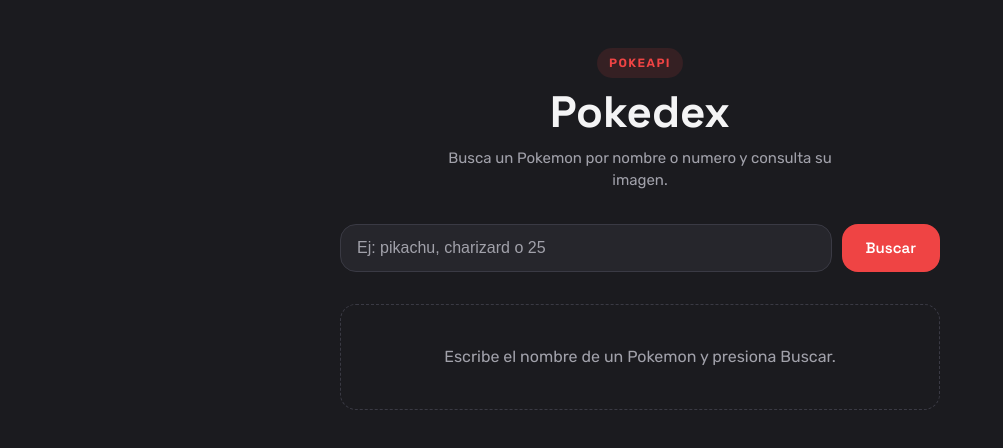
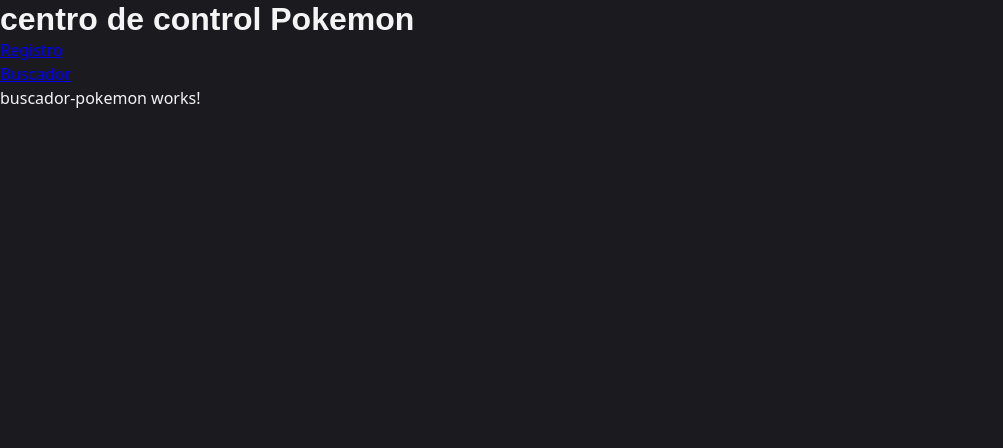
Before and after one commit to cr421229-boop/20260829_TALLER_ANGULAR_POKEMON, an Angular app in the folder BuscadorPokemon/: page /buscador in a window 1280 px wide. Shown: the top 448 px of the page, without its empty margins (0-1003 px from the left). Built offline with nearby package versions, Linux system fonts and the light colour scheme.

Commit message:
creacion de routing, registro de arranque, configuración base y creación de componentes

```diff
--- a/BuscadorPokemon/src/app/app.component.html
+++ b/BuscadorPokemon/src/app/app.component.html
@@ -1,53 +1,14 @@
-<main class="page">
-  <header class="header">
-    <div class="badge">PokeAPI</div>
-    <h1 class="title">Pokedex</h1>
-    <p class="subtitle">Busca un Pokemon por nombre o numero y consulta su imagen.</p>
-  </header>
+<header>
+  <h1>{{ titulo }}</h1>
 
-  <form class="search" (ngSubmit)="search()">
-    <input
-      class="search-input"
-      type="text"
-      name="query"
-      [(ngModel)]="query"
-      placeholder="Ej: pikachu, charizard o 25"
-      autocomplete="off"
-      aria-label="Nombre o numero del Pokemon"
-    />
-    <button class="search-button" type="submit" [disabled]="loading">
-      {{ loading ? 'Buscando...' : 'Buscar' }}
-    </button>
-  </form>
+  <nav>
+    <ul>
+      <li><a routerLink="/registro" routerLinkActive="active">Registro</a></li>
+      <li><a routerLink="/buscador" routerLinkActive="active">Buscador</a></li>
+    </ul>
+  </nav>
+</header>
 
-  <section class="results" aria-live="polite">
-    <p class="error" *ngIf="error">{{ error }}</p>
-
-    <div class="card" *ngIf="pokemon && !error">
-      <div class="card-image">
-        <img [src]="pokemon.image" [alt]="pokemon.name" width="220" height="220" />
-      </div>
-      <div class="card-body">
-        <span class="card-id">{{ formatId(pokemon.id) }}</span>
-        <h2 class="card-name">{{ pokemon.name }}</h2>
-        <div class="types">
-          <span class="type" *ngFor="let type of pokemon.types">{{ type }}</span>
-        </div>
-        <div class="stats">
-          <div class="stat">
-            <span class="stat-label">Altura</span>
-            <span class="stat-value">{{ pokemon.height / 10 }} m</span>
-          </div>
-          <div class="stat">
-            <span class="stat-label">Peso</span>
-            <span class="stat-value">{{ pokemon.weight / 10 }} kg</span>
-          </div>
-        </div>
-      </div>
-    </div>
-
-    <div class="placeholder" *ngIf="!pokemon && !error && !loading">
-      <p>Escribe el nombre de un Pokemon y presiona Buscar.</p>
-    </div>
-  </section>
+<main>
+  <router-outlet></router-outlet>
 </main>
--- a/BuscadorPokemon/src/app/app.component.ts
+++ b/BuscadorPokemon/src/app/app.component.ts
@@ -1,48 +1,12 @@
 import { Component } from '@angular/core';
-import { CommonModule } from '@angular/common';
-import { FormsModule } from '@angular/forms';
-import { Pokemon, PokemonService } from './pokemon.service';
-
+import { RouterOutlet, RouterLink, RouterLinkActive} from '@angular/router';
 @Component({
   selector: 'app-root',
-  standalone: true,
-  imports: [CommonModule, FormsModule],
   templateUrl: './app.component.html',
-  styleUrl: './app.component.css',
+  styleUrls: ['./app.component.css'],
+  imports: [RouterOutlet, RouterLink, RouterLinkActive],
+  standalone: true
 })
 export class AppComponent {
-  query = '';
-  pokemon: Pokemon | null = null;
-  loading = false;
-  error = '';
-
-  constructor(private pokemonService: PokemonService) {}
-
-  search(): void {
-    const term = this.query.trim();
-    if (!term) {
-      this.error = 'Escribe el nombre o numero de un Pokemon.';
-      this.pokemon = null;
-      return;
-    }
-
-    this.loading = true;
-    this.error = '';
-
-    this.pokemonService.search(term).subscribe({
-      next: (result) => {
-        this.pokemon = result;
-        this.loading = false;
-      },
-      error: () => {
-        this.pokemon = null;
-        this.loading = false;
-        this.error = `No se encontro ningun Pokemon con "${term}".`;
-      },
-    });
-  }
-
-  formatId(id: number): string {
-    return '#' + id.toString().padStart(3, '0');
-  }
+  titulo = 'centro de control Pokemon';
 }
--- /dev/null
+++ b/BuscadorPokemon/src/app/components/buscador-pokemon/buscador-pokemon.component.html
@@ -0,0 +1 @@
+<p>buscador-pokemon works!</p>
--- /dev/null
+++ b/BuscadorPokemon/src/app/components/registro-usuario/registro-usuario.component.html
@@ -0,0 +1 @@
+<p>registro-usuario works!</p>
--- a/BuscadorPokemon/src/index.html
+++ b/BuscadorPokemon/src/index.html
@@ -7,13 +7,7 @@
     <meta name="viewport" content="width=device-width, initial-scale=1" />
     <meta name="description" content="Busca cualquier Pokemon por nombre o numero y consulta su imagen usando la PokeAPI." />
     <meta name="theme-color" content="#1b1b1f" />
-    <link rel="icon" type="image/svg+xml" href="icon.svg" />
-    <link rel="preconnect" href="https://fonts.googleapis.com" />
-    <link rel="preconnect" href="https://fonts.gstatic.com" crossorigin />
-    <link
-      href="https://fonts.googleapis.com/css2?family=Rubik:wght@400;500;600;700&family=Space+Grotesk:wght@500;600;700&display=swap"
-      rel="stylesheet"
-    />
+
   </head>
   <body>
     <app-root></app-root>
--- a/BuscadorPokemon/src/main.ts
+++ b/BuscadorPokemon/src/main.ts
@@ -1,7 +1,14 @@
 import { bootstrapApplication } from '@angular/platform-browser';
 import { provideHttpClient } from '@angular/common/http';
 import { AppComponent } from './app/app.component';
+import {routes} from './app/app.routes';
+import { provideRouter } from '@angular/router';
 
 bootstrapApplication(AppComponent, {
-  providers: [provideHttpClient()],
-}).catch((err) => console.error(err));
+  providers: [
+    provideHttpClient(),
+    provideRouter(routes)
+
+
+  ],
+}).catch((error) => console.error('[ErrorLeroLero]Angular bootstrap failed:', error));
```
Also changed, not shown: BuscadorPokemon/src/app/app.routes.ts (added, +9 -0 lines), BuscadorPokemon/src/app/components/buscador-pokemon/buscador-pokemon.component.ts (added, +11 -0 lines), BuscadorPokemon/src/app/components/registro-usuario/registro-usuario.component.ts (added, +11 -0 lines), BuscadorPokemon/src/app/components/buscador-pokemon/buscador-pokemon.component.css (added), BuscadorPokemon/src/app/components/registro-usuario/registro-usuario.component.css (added), 2 other files (tests, documents, lock files or other folders).
